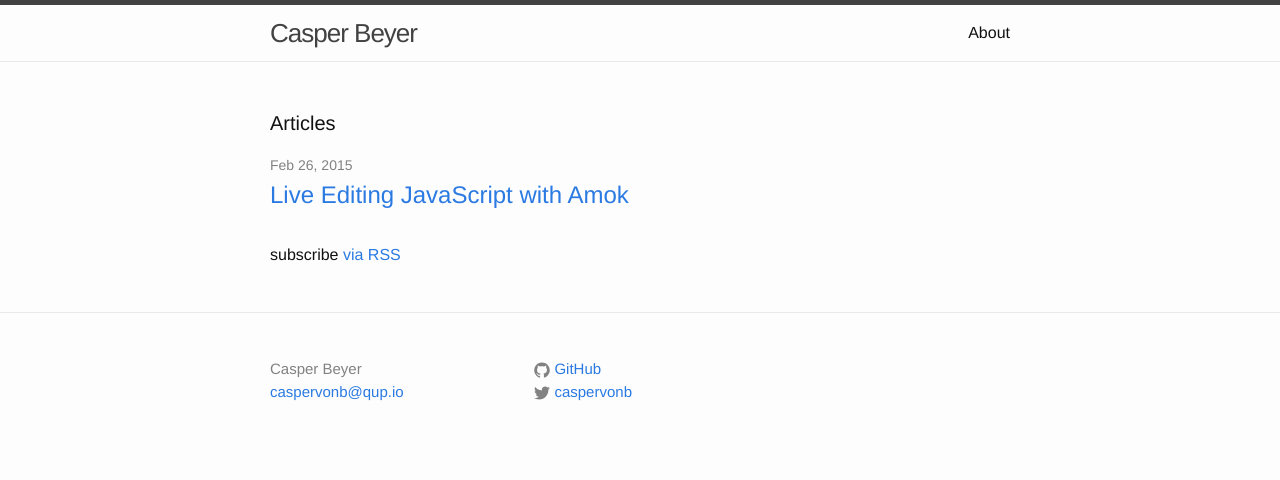
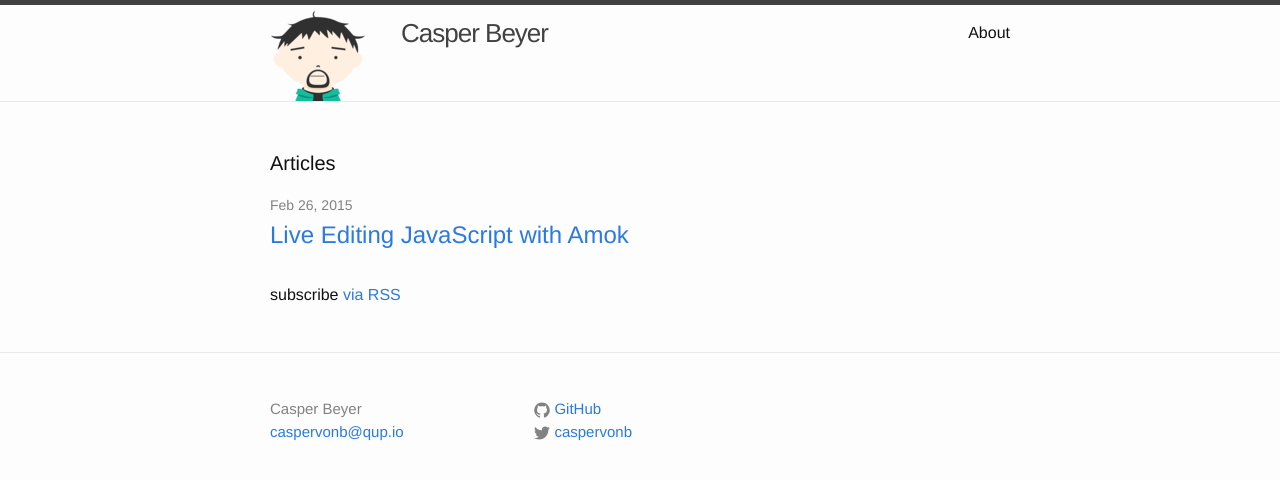
Before and after one commit to caspervonb/caspervonb.github.bak, a Jekyll site: the page built from index.html, in a window 1280 px wide. Shown: the top 480 px of the page. Built offline with Jekyll 4.4.1, drawn with Linux system fonts in a browser that asks for light colours.

Commit message:
Add site icon

```diff
--- a/_includes/header.html
+++ b/_includes/header.html
@@ -1,7 +1,7 @@
 <header class="site-header">
 
   <div class="wrapper">
-
+    <img class='site-icon' src='/favicon-96x96.png' />
     <a class="site-title" href="{{ site.baseurl }}/">{{ site.title }}</a>
 
     <nav class="site-nav">
--- a/_sass/_layout.scss
+++ b/_sass/_layout.scss
@@ -13,6 +13,11 @@
 .site-advert {
   margin-top: 1em;
   margin-bottom: 1em;
+}
+
+.site-icon {
+  float: left;
+  margin-right: 35px;
 }
 
 .site-title {
```
